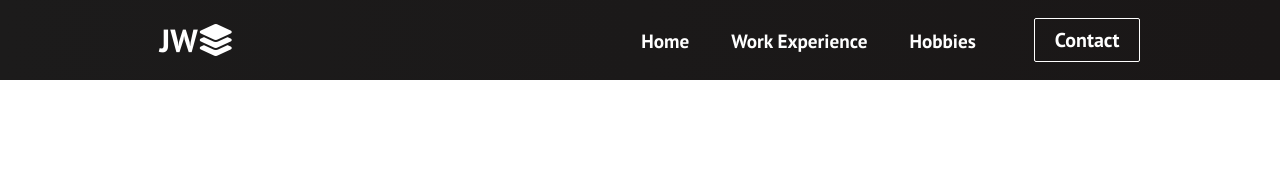
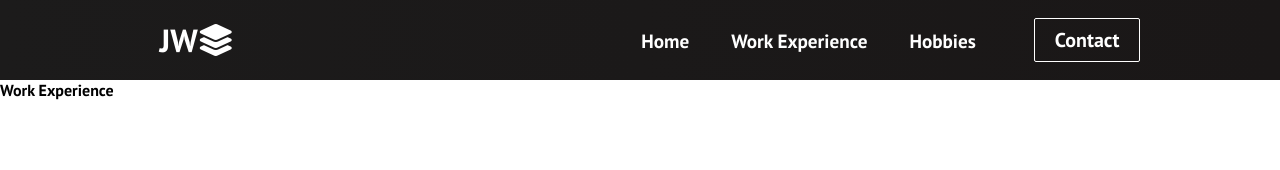
Before and after one commit to xJWzZ/react-personal-website-1, a React (Create React App) app: page /workexperience in a window 1280 px wide. Shown: the top 170 px of the page. Built offline with nearby package versions, Linux system fonts and the light colour scheme.

Commit message:
Create 2 new pages and connect them

```diff
--- a/src/App.js
+++ b/src/App.js
@@ -2,6 +2,8 @@ import './App.css';
 import Navbar from './Components/Navbar';
 import {BrowserRouter as Router, Routes, Route} from 'react-router-dom';
 import Home from './Pages/Home';
+import WorkExperience from './Pages/WorkExperience';
+import Hobbies from './Pages/Hobbies';
 
 function App() {
   return (
@@ -10,6 +12,8 @@ function App() {
         <Navbar/>
         <Routes>
           <Route path='/' exact Component={Home}/>
+          <Route path='/workexperience' Component={WorkExperience}/>
+          <Route path='/hobbies' Component={Hobbies}/>
         </Routes>
       </Router>
     </>
--- /dev/null
+++ b/src/Pages/Hobbies.js
@@ -0,0 +1,9 @@
+import React from 'react'
+
+function Hobbies() {
+  return (
+    <div>Hobbies</div>
+  )
+}
+
+export default Hobbies
--- a/src/Pages/Home.js
+++ b/src/Pages/Home.js
@@ -1,7 +1,6 @@
 import { Router, Routes } from 'react-router-dom'
 import '../App.css'
 import HeroSection from '../Components/HeroSection'
-// import Navbar from '../Components/Navbar'
 import Footer from '../Components/Footer'
 
 function Home() {
--- /dev/null
+++ b/src/Pages/WorkExperience.js
@@ -0,0 +1,10 @@
+import React from 'react'
+import '../App.css'
+
+export default function WorkExperience() {
+    return (
+        <>
+            <p className='workexperience'>Work Experience</p>
+        </>
+      )
+}
```
